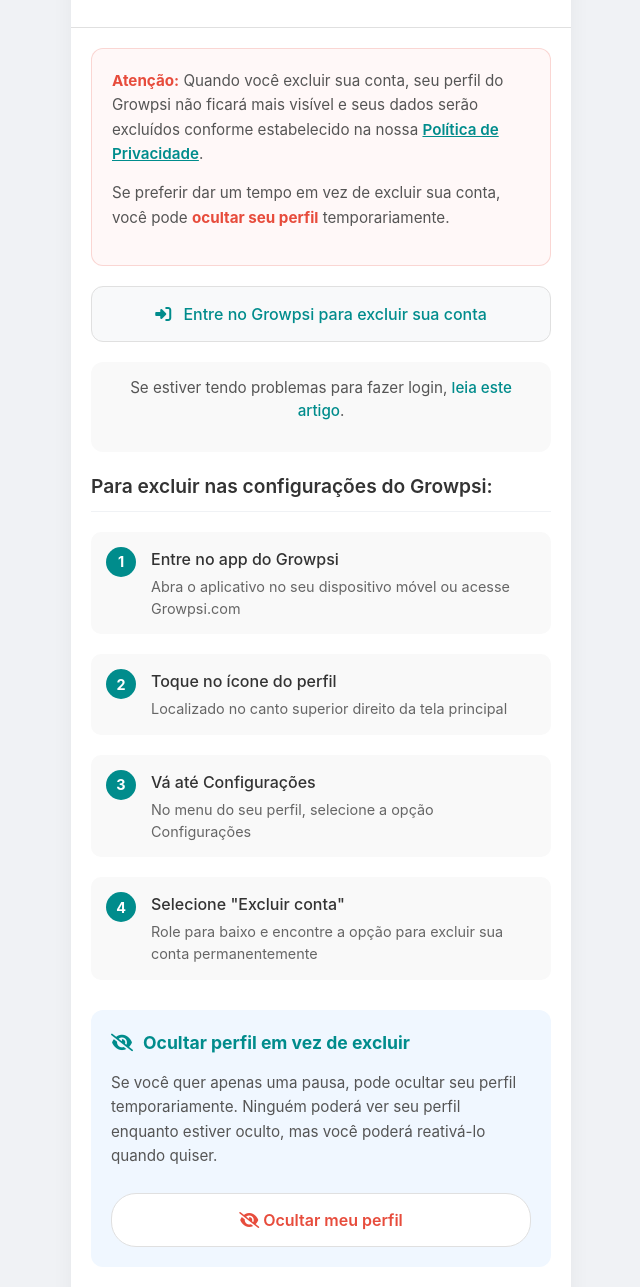
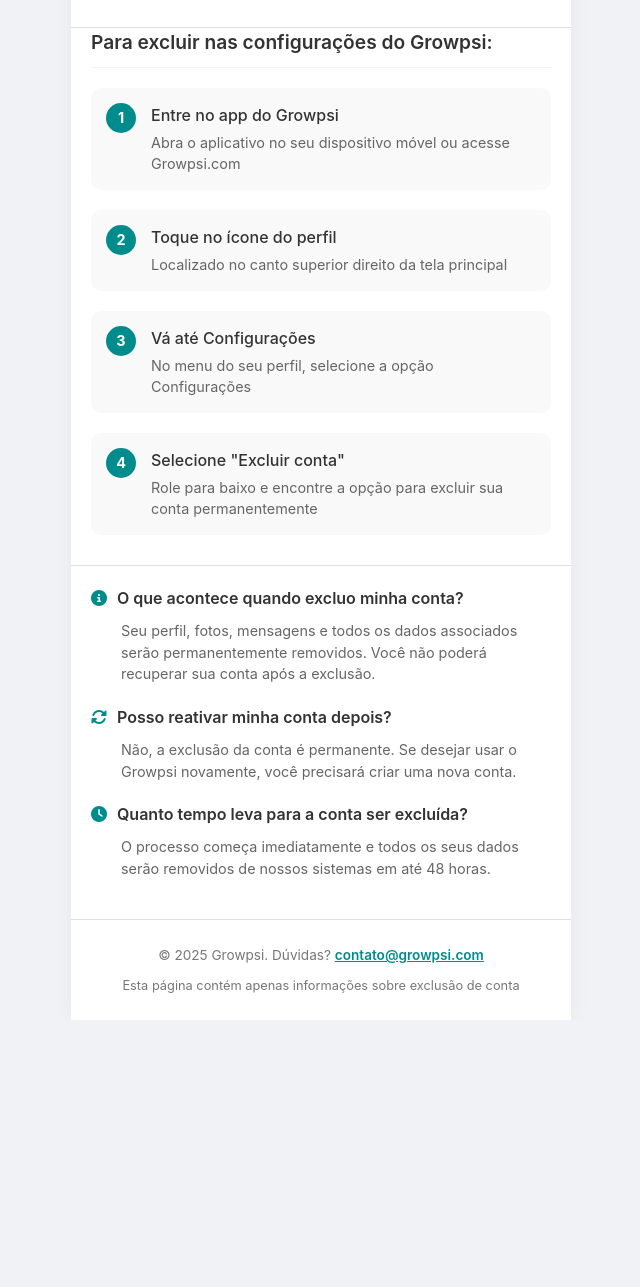
Before and after one commit to MadMaxMota/account_delete_growpsi, a plain HTML site: page index.html in a window 1280 px wide. Shown: the part 93-1380 px from the top of the page, without its empty margins (319-959 px from the left). After the commit the page ends 1113 px from the top, so only its background shows below. Drawn offline with Linux system fonts and the light colour scheme.

Commit message:
Update index.html

```diff
--- a/index.html
+++ b/index.html
@@ -305,18 +305,6 @@
             <h1>Excluir sua Conta</h1>
         </header>
 
-        <div class="warning-box">
-            <p><strong>Atenção:</strong> Quando você excluir sua conta, seu perfil do Growpsi não ficará mais visível e seus dados serão excluídos conforme estabelecido na nossa <a href="#" class="highlight">Política de Privacidade</a>.</p>
-            <p>Se preferir dar um tempo em vez de excluir sua conta, você pode <strong>ocultar seu perfil</strong> temporariamente.</p>
-        </div>
-
-        <a href="#" class="app-link">
-            <i class="fas fa-sign-in-alt"></i> Entre no Growpsi para excluir sua conta
-        </a>
-
-        <div class="login-help">
-            <p>Se estiver tendo problemas para fazer login, <a href="#" class="highlight">leia este artigo</a>.</p>
-        </div>
 
         <div class="method-section">
             <h2 class="section-title">Para excluir nas configurações do Growpsi:</h2>
@@ -356,13 +344,6 @@
             </div>
         </div>
 
-        <div class="alternative-section">
-            <h3><i class="fas fa-eye-slash"></i> Ocultar perfil em vez de excluir</h3>
-            <p>Se você quer apenas uma pausa, pode ocultar seu perfil temporariamente. Ninguém poderá ver seu perfil enquanto estiver oculto, mas você poderá reativá-lo quando quiser.</p>
-            <a href="#" class="btn btn-secondary">
-                <i class="fas fa-eye-slash"></i> Ocultar meu perfil
-            </a>
-        </div>
 
         <div class="additional-info">
             <div class="info-item">
@@ -382,7 +363,7 @@
         </div>
 
         <footer>
-            <p>© 2023 Growpsi. Dúvidas? <a href="mailto:contato@growpsi.com" class="highlight">contato@growpsi.com</a></p>
+            <p>© 2025 Growpsi. Dúvidas? <a href="mailto:contato@growpsi.com" class="highlight">contato@growpsi.com</a></p>
             <p style="margin-top: 10px; font-size: 0.8rem;">Esta página contém apenas informações sobre exclusão de conta</p>
         </footer>
     </div>
```
